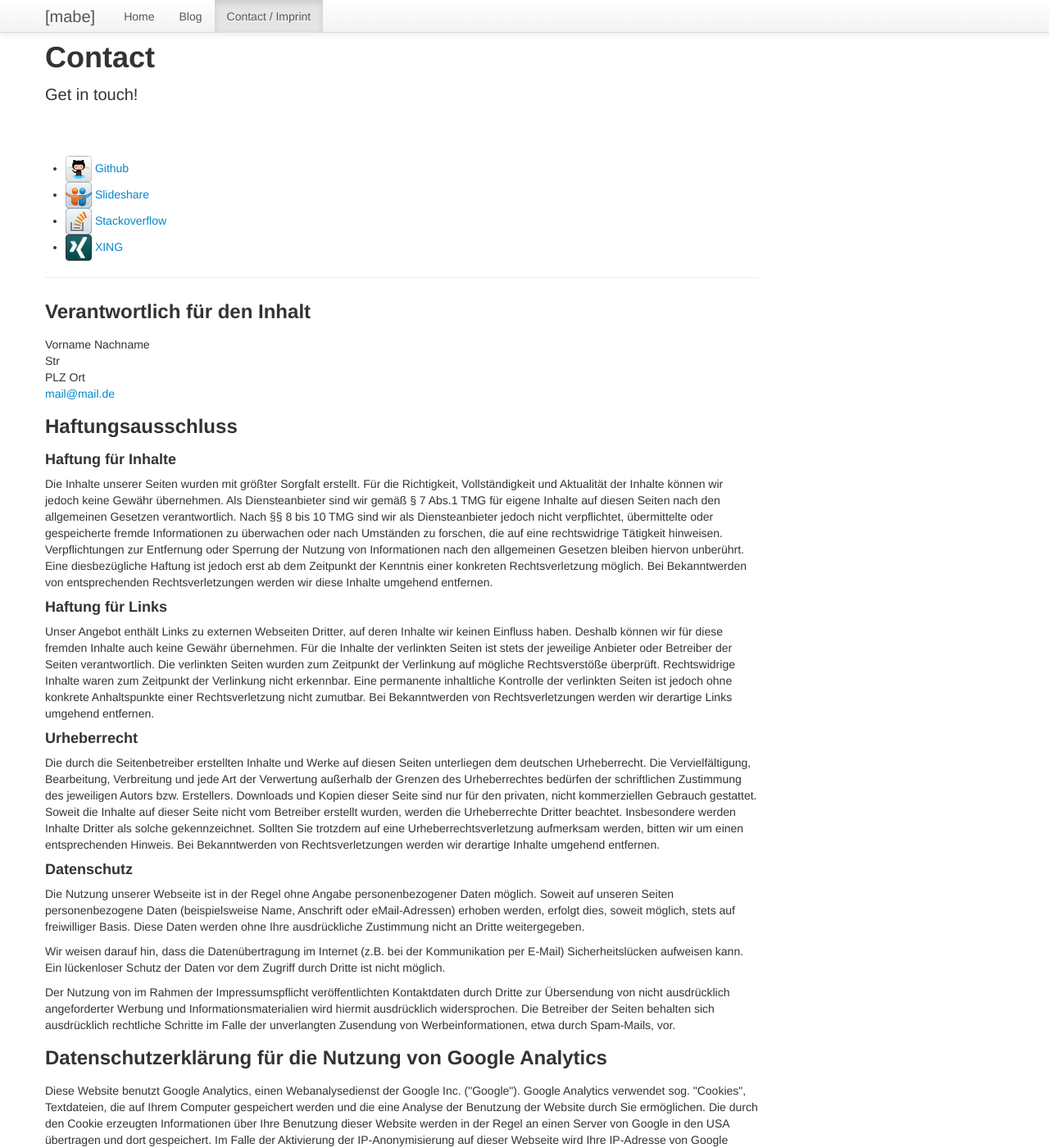
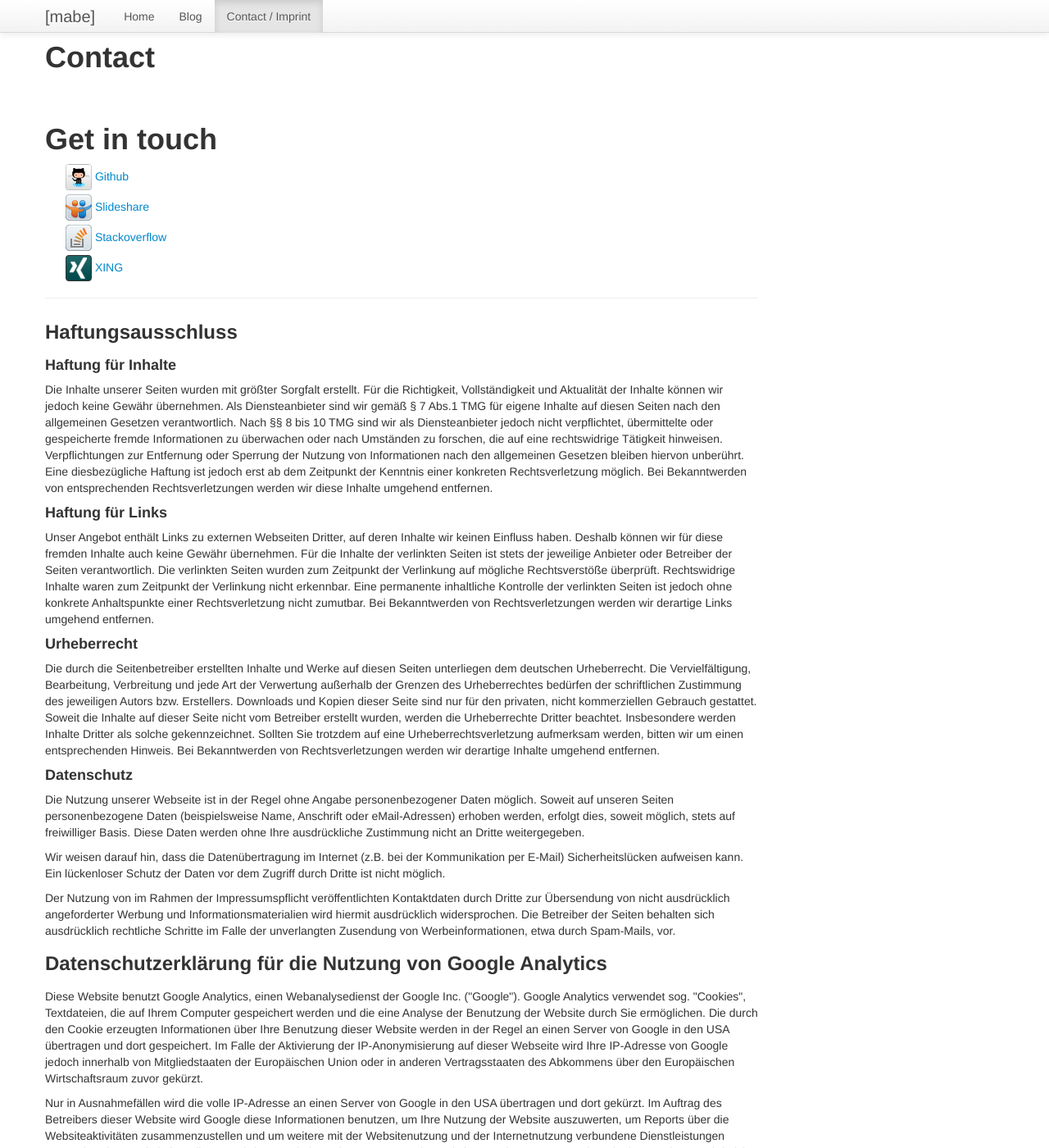
Before and after one commit to marc-mabe/marc-mabe.github.com, a Jekyll site: the page built from contact.html, in a window 1280 px wide and 1400 px high. Shown: the whole window at 82% size. Built offline with Jekyll 4.4.1, drawn with Linux system fonts in a browser that asks for light colours.

Commit message:
homepage update: contact, footer and style

```diff
--- /dev/null
+++ b/_includes/get-in-touch.html
@@ -0,0 +1,17 @@
+<section class="getInTouch">
+	<h1>Get in touch</h1>
+	<ul>
+		<li><a href="http://github.com/marc-mabe" target="_blank" title="Follow me on Github">
+			<img width="32" height="32" src="/assets/img/icons-32x32/github.png" alt=""> Github
+		</a></li>
+		<li><a href="http://www.slideshare.net/marc-mabe" target="_blank" title="Follow me on Slideshare">
+			<img width="32" height="32" src="/assets/img/icons-32x32/slideshare.png" alt=""> Slideshare
+		</a></li>
+		<li><a href="http://stackoverflow.com/users/1302881/mabe" target="_blank" title="Follow me on Stackoverflow">
+			<img width="32" height="32" src="/assets/img/icons-32x32/stackoverflow.png" alt=""> Stackoverflow
+		</a></li>
+		<li><a href="https://www.xing.com/profile/Marc_Bennewitz" target="_blank" title="Share with my contacts on XING">
+			<img width="32" height="32" src="/assets/img/icons-32x32/xing.png" alt=""> XING
+		</a></li>
+	</ul>
+</section>
--- a/_layouts/default.html
+++ b/_layouts/default.html
@@ -45,20 +45,7 @@ for(var b=b||i(a),c=b.frag.cloneNode(),d=0,e=m(),h=e.length;d<h;d++)c.createElem
 			{% include tagcloud.html %}
 		</div>
 		<div class="span5">
-			<ul>
-				<li><a href="http://github.com/marc-mabe" target="_blank" title="Follow me on Github">
-					<img width="32" height="32" src="/assets/img/icons-32x32/github.png" alt=""> Github
-				</a></li>
-				<li><a href="http://www.slideshare.net/marc-mabe" target="_blank" title="Follow me on Slideshare">
-					<img width="32" height="32" src="/assets/img/icons-32x32/slideshare.png" alt=""> Slideshare
-				</a></li>
-				<li><a href="http://stackoverflow.com/users/1302881/mabe" target="_blank" title="Follow me on Stackoverflow">
-					<img width="32" height="32" src="/assets/img/icons-32x32/stackoverflow.png" alt=""> Stackoverflow
-				</a></li>
-				<li><a href="https://www.xing.com/profile/Marc_Bennewitz" target="_blank" title="Share with my contacts on XING">
-					<img width="32" height="32" src="/assets/img/icons-32x32/xing.png" alt=""> XING
-				</a></li>
-			</ul>
+			{% include get-in-touch.html %}
 		</div>
 		<div class="span3">
 			<h1><img width="32" height="32" src="/assets/img/icons-32x32/feed.png" alt=""> Follow me</h1>
--- a/assets/css/mabe.css
+++ b/assets/css/mabe.css
@@ -1,18 +1,10 @@
 #overview {padding: 40px 0}
 
-.jumbotron {
-    border-radius: 0;
-    padding: 0;
-    background: -moz-linear-gradient(center top , #F2F2F2, #FFFFFF) #FAFAFA repeat-x;
-}
+.jumbotron { border-radius: 0; padding: 0; background: -moz-linear-gradient(center top , #F2F2F2, #FFFFFF) #FAFAFA repeat-x }
 
-.footer {
-    background-color: #F5F5F5;
-    border-top: 1px solid #E5E5E5;
-    margin-top: 40px;
-    padding: 20px 0;
-}
-.footer p {
-    color: #777777;
-    margin-bottom: 0;
-}
+.footer { background-color: #F5F5F5; border-top: 1px solid #E5E5E5; margin-top: 10px; padding: 10px 0 }
+.footer p { color: #777777; margin-bottom: 0 }
+.footer h1 { margin-top:5px }
+
+.getInTouch ul { list-style: none }
+.getInTouch ul li { margin-top: 5px }
--- a/contact.html
+++ b/contact.html
@@ -2,33 +2,10 @@
 layout: default
 title: Contact
 contact: active
-subtitle: "Get in touch!"
 ---
-
-<ul>
-	<li><a href="http://github.com/marc-mabe" target="_blank" title="Follow me on Github">
-		<img width="32" height="32" src="/assets/img/icons-32x32/github.png" alt=""> Github
-	</a></li>
-	<li><a href="http://www.slideshare.net/marc-mabe" target="_blank" title="Follow me on Slideshare">
-		<img width="32" height="32" src="/assets/img/icons-32x32/slideshare.png" alt=""> Slideshare
-	</a></li>
-	<li><a href="http://stackoverflow.com/users/1302881/mabe" target="_blank" title="Follow me on Stackoverflow">
-		<img width="32" height="32" src="/assets/img/icons-32x32/stackoverflow.png" alt=""> Stackoverflow
-	</a></li>
-	<li><a href="https://www.xing.com/profile/Marc_Bennewitz" target="_blank" title="Share with my contacts on XING">
-		<img width="32" height="32" src="/assets/img/icons-32x32/xing.png" alt=""> XING
-	</a></li>
-</ul>
+{% include get-in-touch.html %}
 
 <hr>
-
-<h3>Verantwortlich für den Inhalt</h3>
-<p>
-	Vorname Nachname<br>
-	Str<br>
-	PLZ Ort<br>
-	<a href="mailto:mail@mail.de">mail@mail.de</a>
-</p>
 
 <h3>Haftungsausschluss</h3>
 
```
